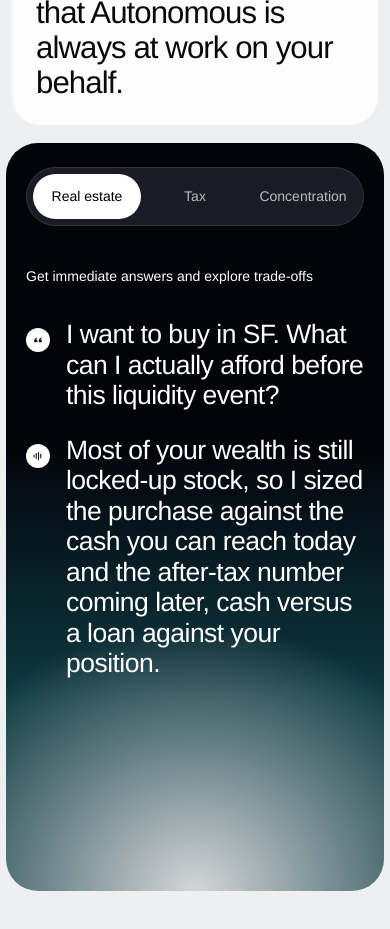
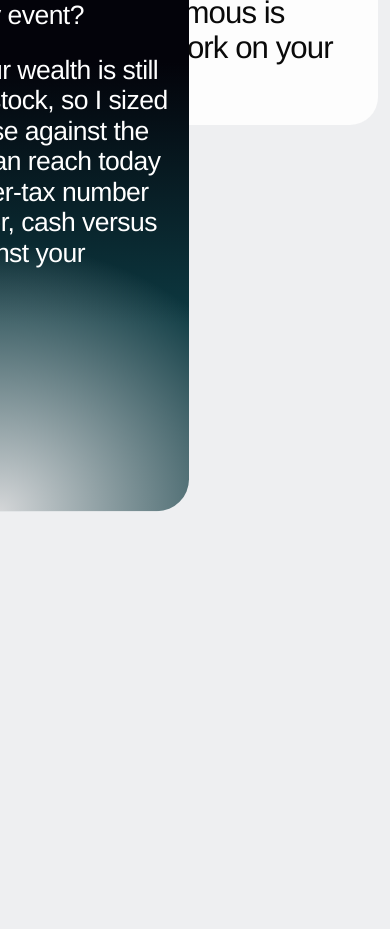
Before and after one commit to Nisha-developers/Zymm-design-, a React (Vite) app: page /landing in a window 390 px wide. Shown: the part 6560-7489 px from the top of the page. Built offline with nearby package versions, Linux system fonts and the light colour scheme.

Commit message:
correcytin

```diff
--- a/src/components/Landing/SectionSix.jsx
+++ b/src/components/Landing/SectionSix.jsx
@@ -85,7 +85,7 @@ const SectionSix = () => {
   return (
     <div>
     <section ref={sectionRef} className="relative h-[300vh] w-full bg-[#eeeff1]">
-      <div className="sticky top-0 md:h-screen h-[90vh] p-1.5 md:p-3">
+      <div className="sticky top-0 max-md:top-[50%] max-md:-translate-[50%] md:h-screen h-[90vh] p-1.5 md:p-3">
         <div
           className="relative h-full overflow-hidden rounded-[32px] md:rounded-[40px]"
           style={{
```
